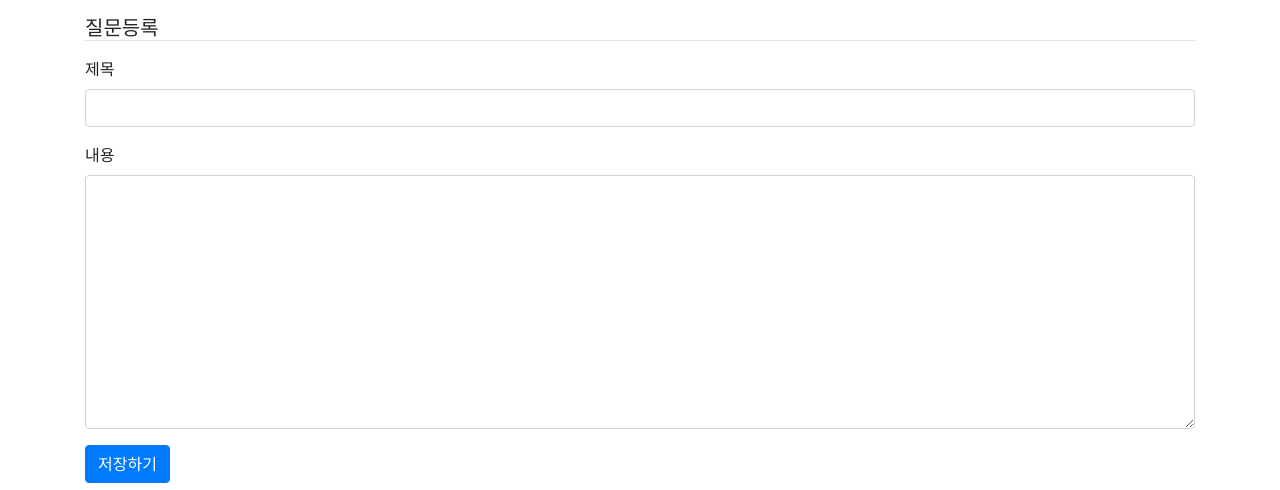
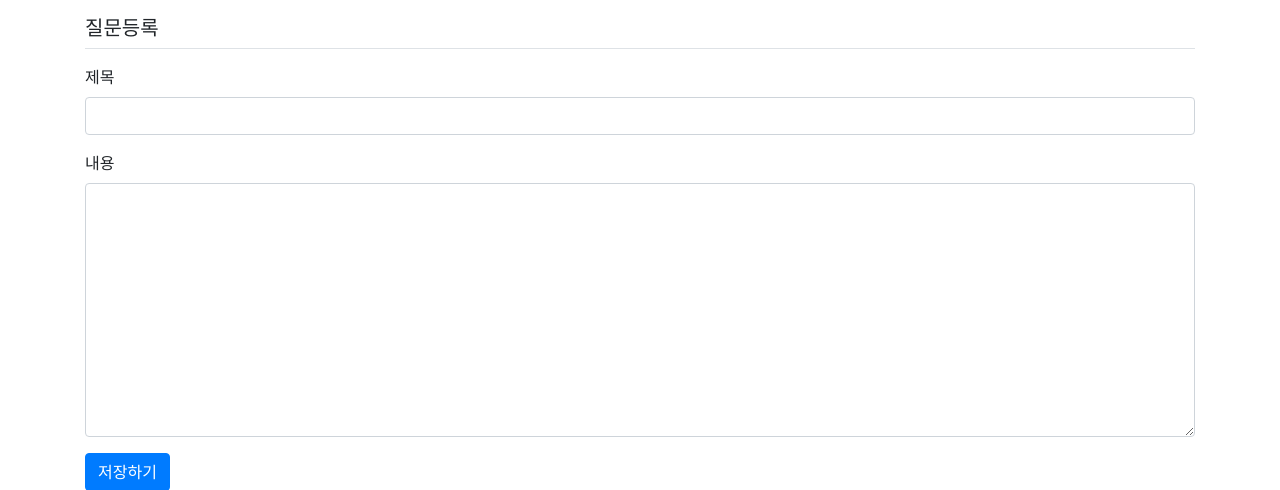
Before and after one commit to ra-ran/django-project, a Django app: page /pybo/question/create/ in a window 1280 px wide. Shown: the top 490 px of the page. Run offline with Django 3.2, Linux system fonts and the light colour scheme; some libraries are stand-ins or nearby versions.

Commit message:
2-10 modified

```diff
--- a/pybo/forms.py
+++ b/pybo/forms.py
@@ -19,4 +19,4 @@ class AnswerForm(forms.ModelForm):
     class Meta:
         model = Answer
         fields = ['content']
-        labels = { 'content' : '답변내용'}
+        labels = { 'content' : '답변내용',}
--- a/templates/pybo/question_form.html
+++ b/templates/pybo/question_form.html
@@ -2,7 +2,7 @@
 
 {% block content %}
 <div class="container">
-    <h5 class="my-3 border-bottom pd-2">질문등록</h5>
+    <h5 class="my-3 border-bottom pb-2">질문등록</h5>
     <form method="post" class="post-form my-3">
         {% csrf_token %}
         <!-- 오류표시 Start -->
```
